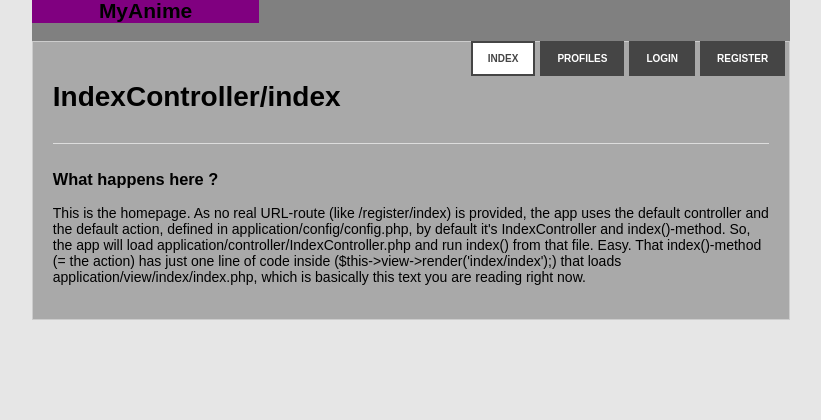
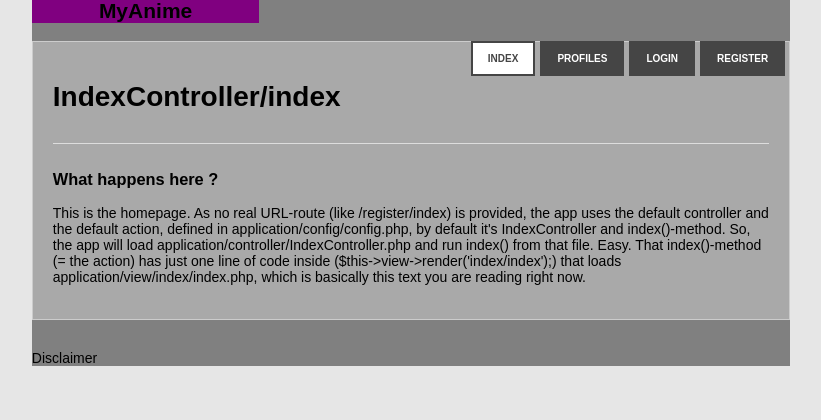
Before and after one commit to SemTabetha/myanime, a PHP site: page / in a window 1280 px wide. Shown: the part 18-438 px from the top of the page, without its empty margins (229-1050 px from the left). Run offline with PHP 8.4, Linux system fonts and the light colour scheme; some libraries are stand-ins or nearby versions.

Commit message:
footer disclaimer
added disclaimer text to footer

```diff
--- a/application/view/_templates/footer.php
+++ b/application/view/_templates/footer.php
@@ -1,4 +1,4 @@
-        <div class="footer"></div>
+        <div class="footer">Disclaimer</div>
     </div><!-- close class="wrapper" -->
 
 </body>
```
Also changed, not shown: public/avatars/3.jpg (added), public/avatars/5.jpg (added).
